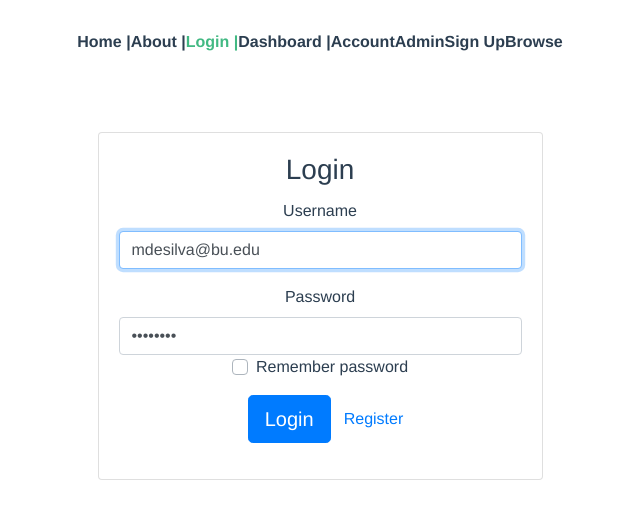
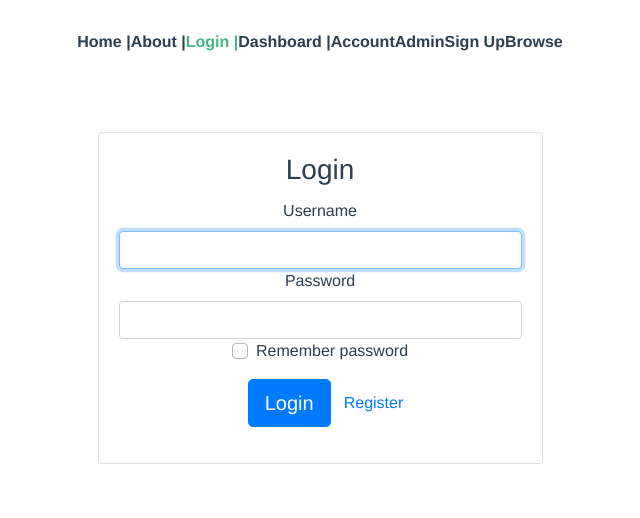
Before and after one commit to Agriworks/agriworks_portal, a Vue app: page /login in a window 1280 px wide. Shown: the top 518 px of the page, without its empty margins (320-960 px from the left). Built offline with nearby package versions, Linux system fonts and the light colour scheme.

Commit message:
Added cookie

```diff
--- /dev/null
+++ b/src/requests.js
@@ -0,0 +1,34 @@
+import axios from "axios";
+
+const apiUrl = "http://localhost:4000";
+
+const axiosConfig = {
+    headers: {
+      "content-type": "application/x-www-form-urlencoded",
+      "Access-Control-Allow-Origin": "*"
+    }
+  };
+
+// This needs work to be able to be used with non-trivial payloads
+function urlEncode(data){
+    var urlEncodedString = "";
+    Object.keys(data).forEach(function(key){
+        urlEncodedString += (key + "=" + data[key] + "&");
+    })
+    return urlEncodedString.slice(0,-1);
+}
+
+
+export function post(endpoint, payload) {
+    return new Promise((resolve, reject) => {
+        axios.post(apiUrl + endpoint, urlEncode(payload), axiosConfig)
+        .then(response => {
+            console.log("INFO: Response received for endpoint " + endpoint + ".");
+            resolve(response);
+        })
+        .catch(error => {
+            console.error(error);
+            reject(error);
+        })
+    })
+}
--- a/src/static/script.js
+++ b/src/static/script.js
@@ -1,16 +1,14 @@
-function getCookie(name) {
+export function getCookie(name) {
     console.log("Getting cookie");
     var v = document.cookie.match('(^|;) ?' + name + '=([^;]*)(;|$)');
     return v ? v[2] : null;
 }
 
-function addCookie(name, value, expiration) {
+export function addCookie(name, value, expiration) {
     console.log("Adding cookie");
     document.cookie = name + '=' + value + '; Path=/;' + ' Expires=' + expiration + ';';
 }
-function deleteCookie(name) {
+export function deleteCookie(name) {
     console.log("Deleting cookie");
     document.cookie = name + '=; Path=/; Expires=Thu, 01 Jan 1970 00:00:01 GMT;';
 }
-
-export default { getCookie, addCookie, deleteCookie };
--- a/src/store.js
+++ b/src/store.js
@@ -1,19 +1,18 @@
 import Vue from 'vue'
 import Vuex from 'vuex'
+import {post} from './requests';
 // import getCookie from './static/script';
-// import axios from 'axios'
-// import addCookie from './static/script';
+import {addCookie, getCookie, deleteCookie} from './static/script';
 
 Vue.use(Vuex)
 
-/*
-const axiosConfig = {
+const apiConfig = {
+  url: "http://localhost:4000",
   headers: {
     "content-type": "application/x-www-form-urlencoded",
     "Access-Control-Allow-Origin": "*"
   }
-};
-*/
+}
 
 
 var cookie = document.cookie.match('(^|;) ?SID=([^;]*)(;|$)');
@@ -25,30 +24,21 @@ const store = new Vuex.Store({
   mutations: {
 
   },
+
   actions: {
     retrieveSessionID(state, payload) {
-
-      console.log("Attempting to send login data for email " + payload.email + " and password " + payload.password);
-      /*
-      return new Promise((resolve, reject) => {
-        axios.post('http://localhost:4000/auth/login', JSON.stringify(
-          {
-            email: email,
-            password: password,
-          }), axiosConfig)
-          .then(response => {
-            console.log(response);
-            addCookie(response.data.key, response.data.value, response.data.expires);
-            resolve(response);
-          })
-          .catch(error => {
-            console.log(error);
-            reject(error);
-          })
-      })
-      */
-    },
-
+      //return post("/auth/login", payload);
+      post("/auth/login", payload)
+      .then(response => {
+        console.log(response);
+        addCookie(response.data.key, response.data.value, response.data.expires);
+        this.dispatch("forwardToDashboard");
+    })
+  },
+    forwardToDashboard(state) {
+      //Fix push
+      this.$router.push('/dashboard');
+    }
   }
 })
 
--- a/src/views/Login.vue
+++ b/src/views/Login.vue
@@ -8,34 +8,16 @@
             <form class="form-signin" @submit.prevent="login">
               <div class="form-label-group">
                 <label for="inputEmail">Username</label>
-                <input
-                  name="email"
-                  type="email"
-                  id="inputEmail"
-                  class="form-control"
-                  value="mdesilva@bu.edu"
-                  placeholder
-                  autofocus
-                />
+                <input type="email" id="inputEmail" class="form-control" v-model="email" autofocus />
               </div>
-              <p></p>
               <div class="form-label-group">
                 <label for="inputPassword">Password</label>
-                <input
-                  name="password"
-                  type="password"
-                  id="inputPassword"
-                  class="form-control"
-                  value="password"
-                  placeholder
-                />
+                <input type="password" id="inputPassword" class="form-control" v-model="password" autofocus />
               </div>
-
               <div class="custom-control custom-checkbox mb-3">
                 <input type="checkbox" class="custom-control-input" id="customCheck1" />
                 <label class="custom-control-label" for="customCheck1">Remember password</label>
               </div>
-
               <div class="custom-control custom-checkbox mb-3">
                 <button class="btn btn-lg btn-primary" type="submit">Login</button>
                 <router-link to="/register" class="btn btn-link">Register</router-link>
@@ -50,17 +32,18 @@
 
 <script>
 export default {
+  data() {
+    return {
+      email: "",
+      password: ""
+    }
+  },
   methods: {
     login() {
-      this.$store
-        .dispatch("retrieveSessionID", {
+      this.$store.dispatch("retrieveSessionID", {
           email: this.email,
           password: this.password
         })
-        .then(response => {
-          console.log(response);
-          //this.$router.push("/dashboard");
-        });
     }
   }
 };
```
